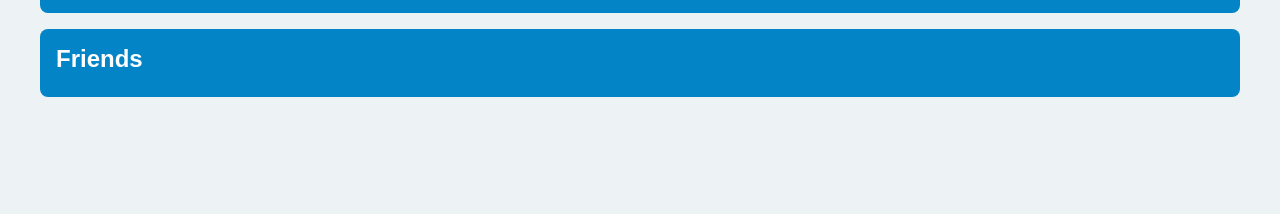
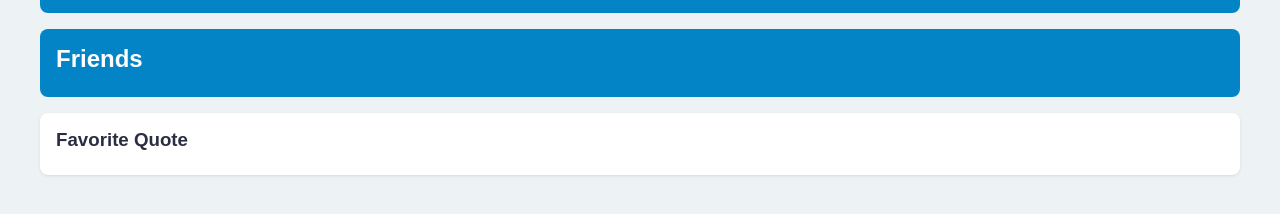
Before and after one commit to A-M-14/Elevation-Bootcamp, a plain HTML site: page Week 5/RUPG Project/index.html in a window 1280 px wide. Shown: the part 70-284 px from the top of the page. Drawn offline with Linux system fonts and the light colour scheme.

Commit message:
Adding main content with design

```diff
--- a/Week 5/RUPG Project/index.html
+++ b/Week 5/RUPG Project/index.html
@@ -24,6 +24,13 @@
       <ul id="friends-list"></ul>
     </aside>
 
+    <main class="content">
+      <section class="quote">
+        <h3>Favorite Quote</h3>
+        <p id="quote-text"></p>
+        <p id="quote-author"></p>
+      </section>
+
    </div>
 <script type="module" src="app.js"></script>
 </body>
--- a/Week 5/RUPG Project/styles.css
+++ b/Week 5/RUPG Project/styles.css
@@ -43,3 +43,19 @@ header.profile-header {
 .friends-sidebar li {
   margin: 0.5rem 0;
 }
+
+main.content {
+  grid-area: content;
+  display: grid;
+  gap: 1.5rem;
+}
+.content section {
+  background: white;
+  padding: 1rem;
+  border-radius: 0.5rem;
+  box-shadow: 0 1px 3px rgba(0, 0, 0, 0.1);
+}
+.quote p {
+  font-style: italic;
+  margin-bottom: 0.5rem;
+}
```
